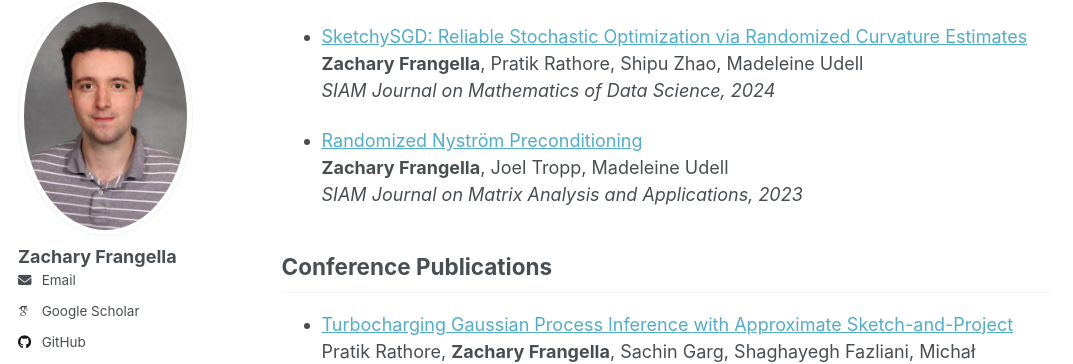
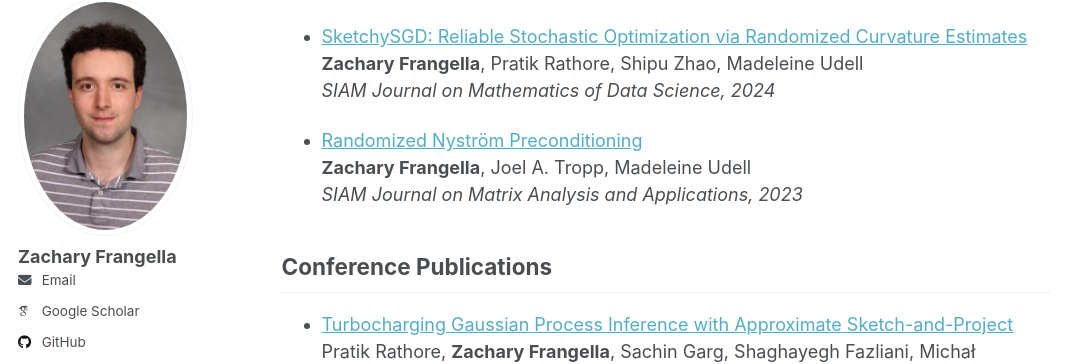
Before and after one commit to zfrangella/zfrangella.github.io, a Jekyll site: the page built from _pages/publications.md, in a window 1280 px wide and 900 px high, scrolled down 513 px. Shown: the part 103-467 px from the top of the window, without its empty margins (0-1073 px from the left). Built offline with Jekyll 4.4.1, drawn with Linux system fonts in a browser that asks for light colours; some web fonts are replaced; a script that is not in the unit is left out.

```diff
--- a/_pages/publications.md
+++ b/_pages/publications.md
@@ -22,7 +22,7 @@ _Journal of Machine Learning Research, 2024_
   _SIAM Journal on Mathematics of Data Science, 2024_
 
 - [Randomized Nyström Preconditioning](https://epubs.siam.org/doi/10.1137/21M1466244)<br>
-  **Zachary Frangella**, Joel Tropp, Madeleine Udell<br>
+  **Zachary Frangella**, Joel A. Tropp, Madeleine Udell<br>
   _SIAM Journal on Matrix Analysis and Applications, 2023_
 
 ## Conference Publications
```
